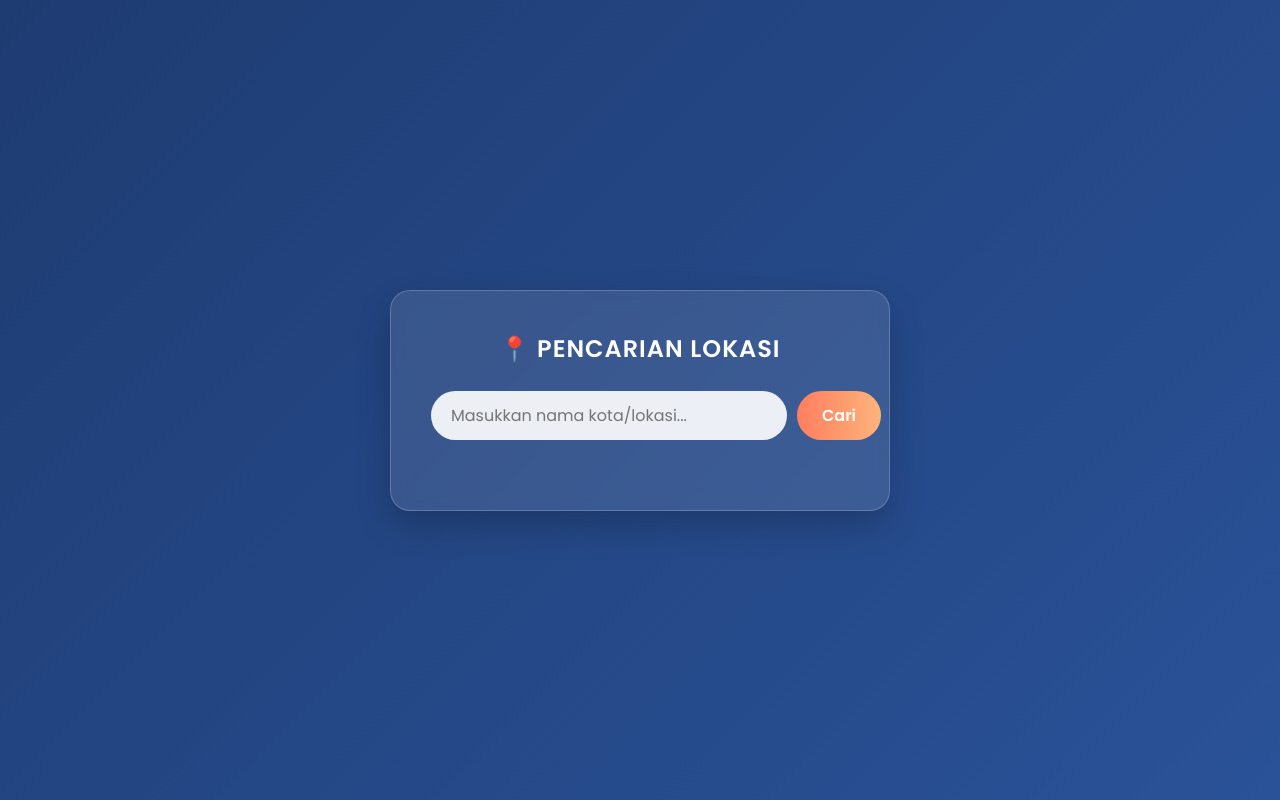
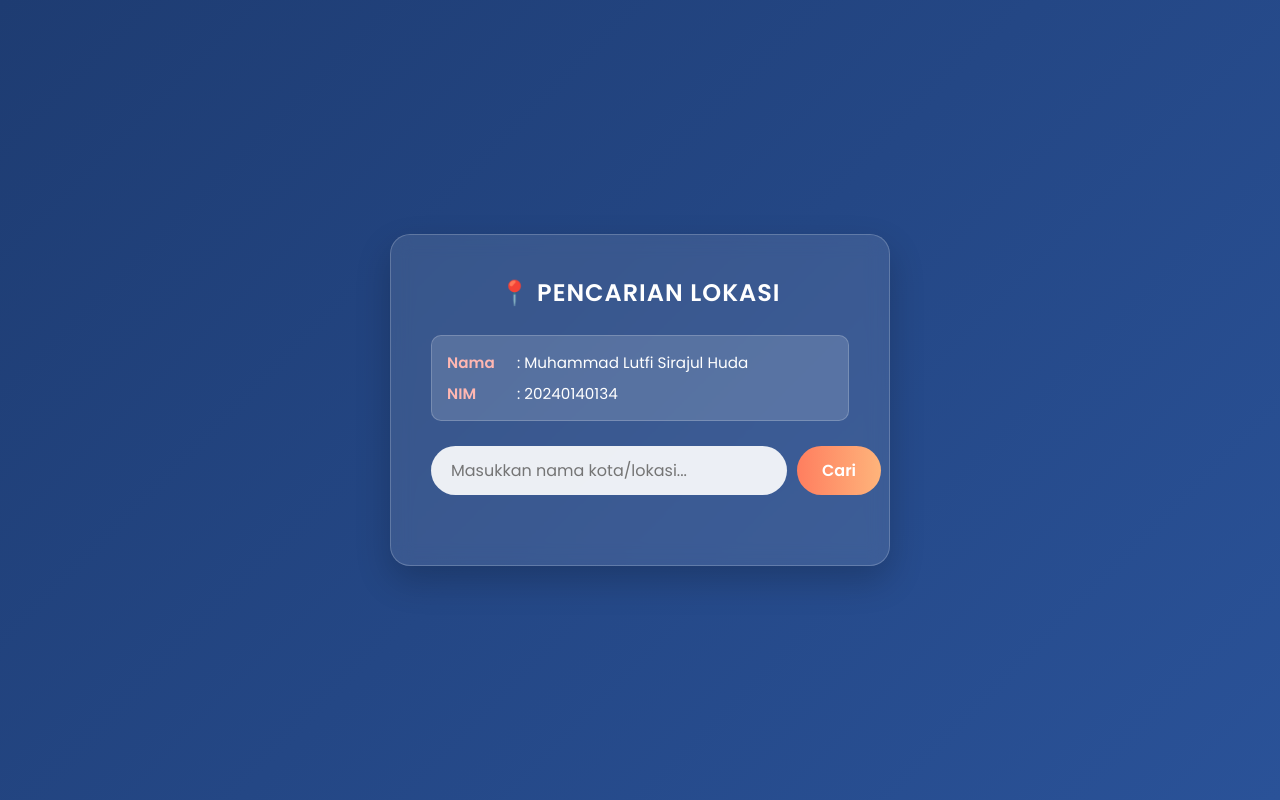
Before and after one commit to Muhammad-Lutfi-RGB/134_WeatheAPI, a website: page public/index.html in a window 1280 px wide. Drawn offline with Linux system fonts and the light colour scheme.

Commit message:
menambahkan kolom Nama dan NIM serta style untuk keduanya pada index.html

```diff
--- a/public/index.html
+++ b/public/index.html
@@ -137,12 +137,45 @@
         .error {
             color: #ff6b6b;
         }
+
+        .student-info {
+            background: rgba(255, 255, 255, 0.15);
+            padding: 15px;
+            border-radius: 10px;
+            margin-bottom: 25px;
+            font-size: 0.95rem;
+            border: 1px solid rgba(255, 255, 255, 0.2);
+        }
+
+        .student-info .info-item {
+            margin-bottom: 8px;
+            display: flex;
+        }
+
+        .student-info .info-item:last-child {
+            margin-bottom: 0;
+        }
+
+        .student-info span {
+            font-weight: 600;
+            width: 70px; /* Membuat titik dua sejajar */
+            color: #ffb7b2; /* Warna aksen agar sedikit menonjol */
+        }
     </style>
 </head>
 <body>
 
     <div class="container">
         <h2>📍 Pencarian Lokasi</h2>
+
+        <div class="student-info">
+            <div class="info-item">
+                <span>Nama</span>: Muhammad Lutfi Sirajul Huda
+            </div>
+            <div class="info-item">
+                <span>NIM</span>: 20240140134
+            </div>
+        </div>
 
         <div class="search-box">
             <input type="text" id="inputLokasi" placeholder="Masukkan nama kota/lokasi..." autocomplete="off">
```
